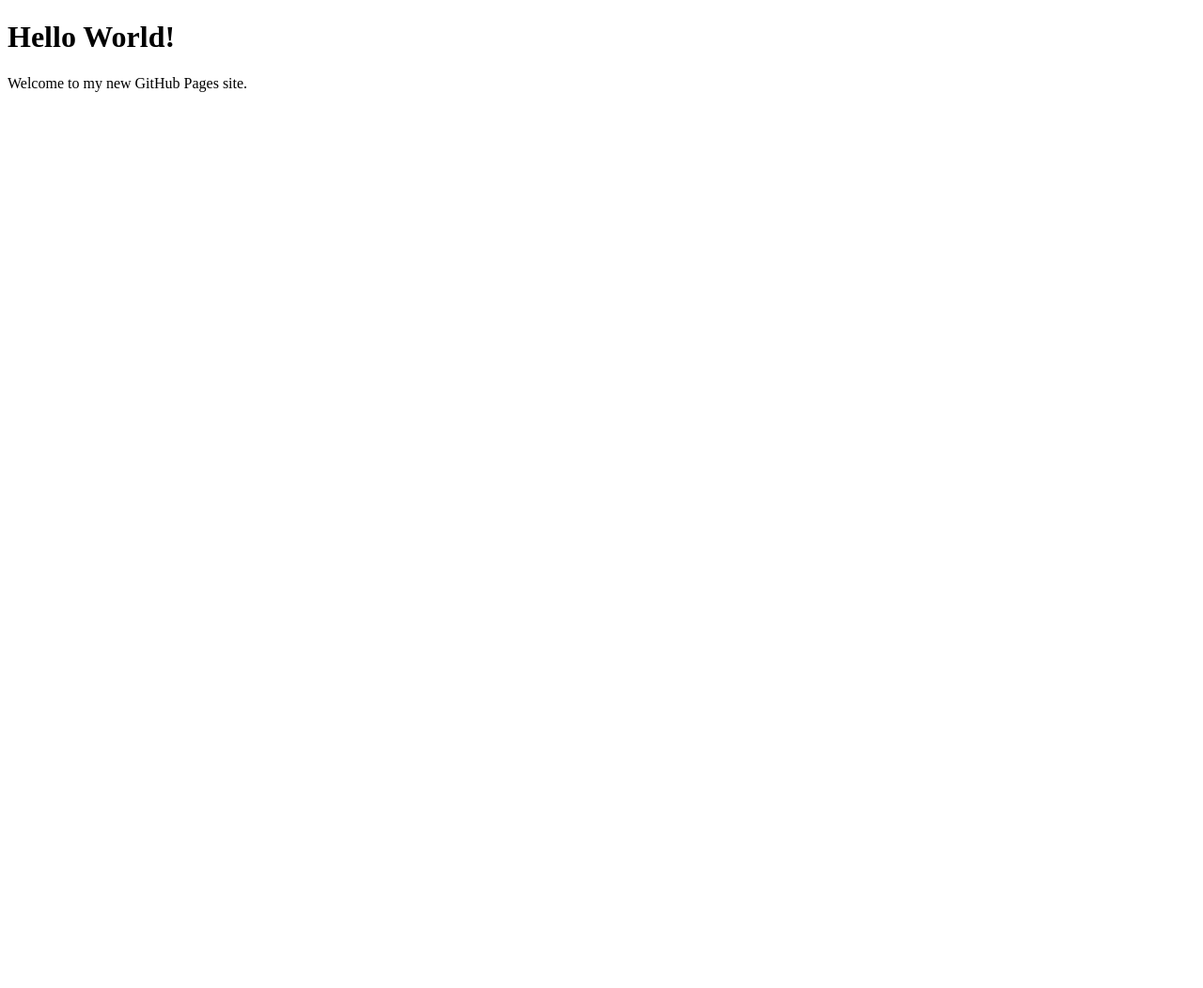
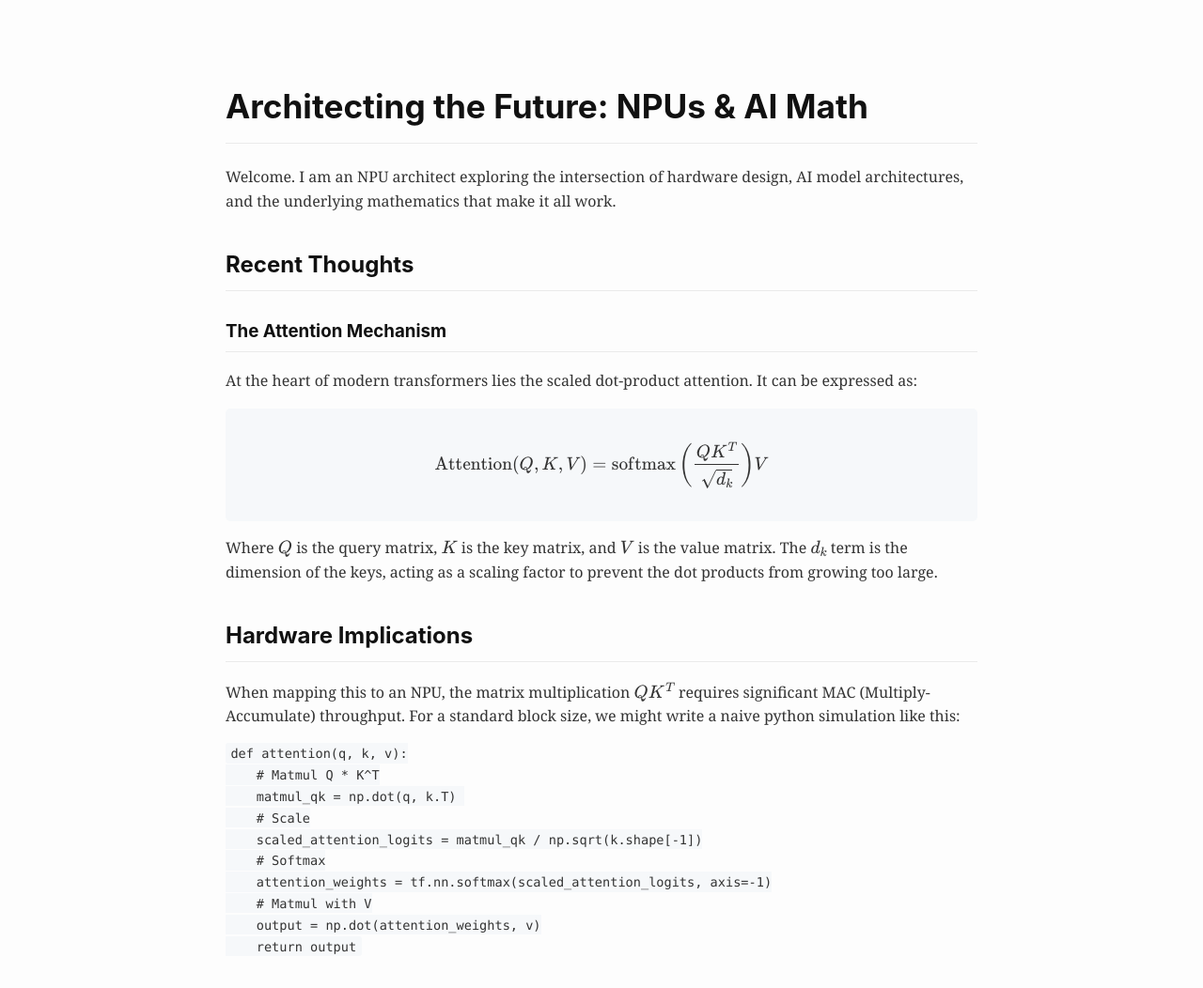
Before and after one commit to bala-ashahareesh/bala-ashahareesh.github.io, a plain HTML site: page index.html in a window 1280 px wide. Shown: the whole page at 94% size. Before the commit the page ends 800 px from the top, so only its background shows below. Drawn offline with nearby package versions, Linux system fonts and the light colour scheme.

Commit message:
Inserting a template with Latex Rendering

```diff
--- a/index.html
+++ b/index.html
@@ -1,10 +1,82 @@
 <!DOCTYPE html>
-<html>
+<html lang="en">
 <head>
-    <title>Bala's Homepage</title>
+    <meta charset="UTF-8">
+    <meta name="viewport" content="width=device-width, initial-scale=1.0">
+    <title>Bala's Notes on NPU & AI Math</title>
+
+    <!-- MathJax for rendering equations -->
+    <script src="https://polyfill.io/v3/polyfill.min.js?features=es6"></script>
+    <script id="MathJax-script" async src="https://cdn.jsdelivr.net/npm/mathjax@3/es5/tex-mml-chtml.js"></script>
+
+    <style>
+        /* This is a clean, academic style */
+        body {
+            font-family: Georgia, 'Times New Roman', Times, serif;
+            line-height: 1.6;
+            color: #333;
+            max-width: 800px; /* Keeps lines readable, like a paper */
+            margin: 0 auto;
+            padding: 2rem 1rem;
+            background-color: #fdfdfd;
+        }
+        h1, h2, h3 {
+            font-family: -apple-system, BlinkMacSystemFont, "Segoe UI", Helvetica, Arial, sans-serif;
+            color: #111;
+            border-bottom: 1px solid #eaeaea;
+            padding-bottom: 0.3em;
+            margin-top: 1.5em;
+        }
+        h1 { font-size: 2.2rem; }
+        a { color: #0366d6; text-decoration: none; }
+        a:hover { text-decoration: underline; }
+        code {
+            font-family: "SFMono-Regular", Consolas, "Liberation Mono", Menlo, monospace;
+            background-color: #f6f8fa;
+            padding: 0.2em 0.4em;
+            border-radius: 3px;
+            font-size: 85%;
+        }
+        .math-block {
+            background-color: #f6f8fa;
+            padding: 1em;
+            border-radius: 5px;
+            overflow-x: auto;
+            text-align: center;
+        }
+    </style>
 </head>
 <body>
-    <h1>Hello World!</h1>
-    <p>Welcome to my new GitHub Pages site.</p>
+
+    <h1>Architecting the Future: NPUs & AI Math</h1>
+    <p>Welcome. I am an NPU architect exploring the intersection of hardware design, AI model architectures, and the underlying mathematics that make it all work.</p>
+
+    <h2>Recent Thoughts</h2>
+
+    <h3>The Attention Mechanism</h3>
+    <p>At the heart of modern transformers lies the scaled dot-product attention. It can be expressed as:</p>
+
+    <div class="math-block">
+        \[
+        \text{Attention}(Q, K, V) = \text{softmax}\left(\frac{QK^T}{\sqrt{d_k}}\right)V
+        \]
+    </div>
+
+    <p>Where \(Q\) is the query matrix, \(K\) is the key matrix, and \(V\) is the value matrix. The \(d_k\) term is the dimension of the keys, acting as a scaling factor to prevent the dot products from growing too large.</p>
+
+    <h2>Hardware Implications</h2>
+    <p>When mapping this to an NPU, the matrix multiplication \(QK^T\) requires significant MAC (Multiply-Accumulate) throughput. For a standard block size, we might write a naive python simulation like this:</p>
+
+    <pre><code>def attention(q, k, v):
+    # Matmul Q * K^T
+    matmul_qk = np.dot(q, k.T)
+    # Scale
+    scaled_attention_logits = matmul_qk / np.sqrt(k.shape[-1])
+    # Softmax
+    attention_weights = tf.nn.softmax(scaled_attention_logits, axis=-1)
+    # Matmul with V
+    output = np.dot(attention_weights, v)
+    return output</code></pre>
+
 </body>
 </html>
```
